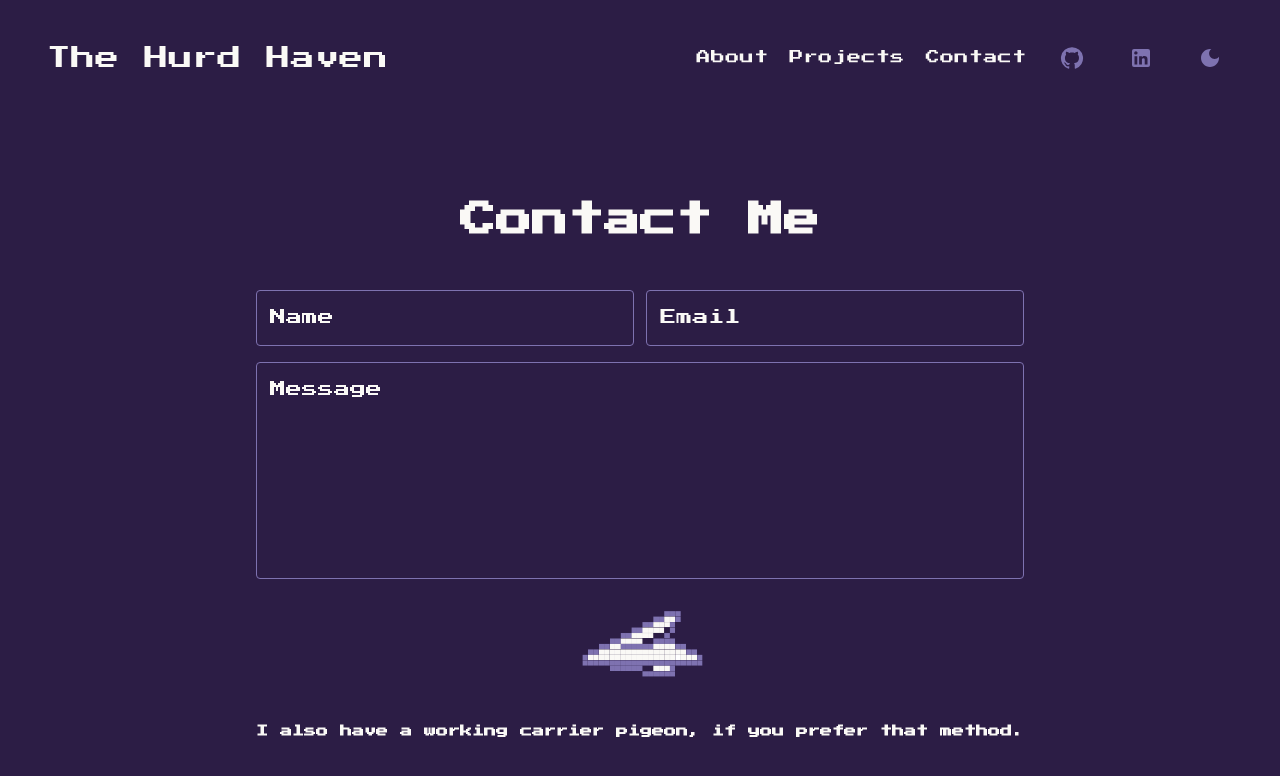
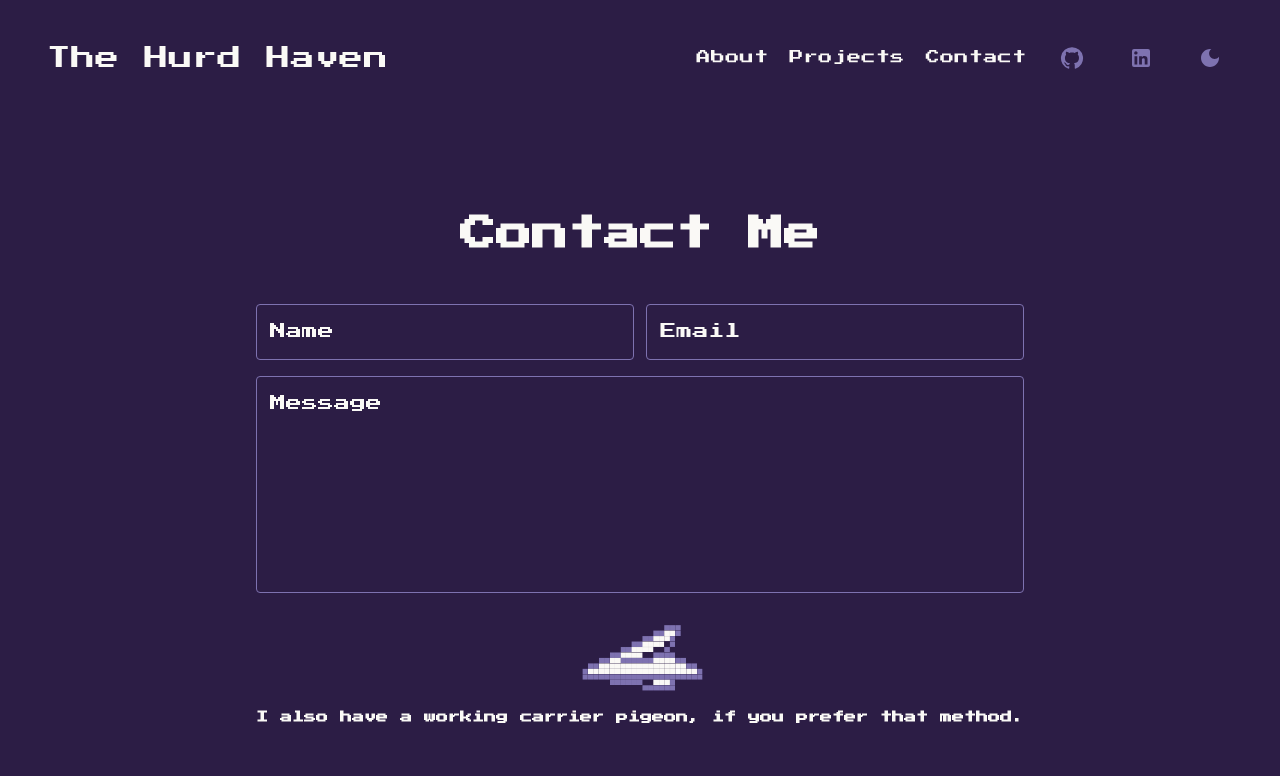
Before and after one commit to J-Henny/Portfolio, a React (Create React App) app in the folder frontend/: page /contact in a window 1280 px wide. Shown: the top 776 px of the page. Built offline with nearby package versions, Linux system fonts and the light colour scheme.

Commit message:
contact fixes

```diff
--- a/frontend/src/pages/Contact.js
+++ b/frontend/src/pages/Contact.js
@@ -189,7 +189,7 @@ const Contact = ({isNight, isMobile}) => {
 
                 </Box>
               </Box>
-              <h3 className="font-link" style={{lineHeight: isMobile ? '1.5vh' : '2vh', fontSize: isMobile ? '10px' : '12px', textAlign: 'center', marginTop: isMobile ? '2vh' : '5vh', color: '#faf9f6'}}>I also have a working carrier pigeon, if you prefer that method.</h3>
+              <h3 className="font-link" style={{lineHeight: isMobile ? '1.5vh' : '2vh', fontSize: isMobile ? '10px' : '12px', textAlign: 'center',  color: '#faf9f6'}}>I also have a working carrier pigeon, if you prefer that method.</h3>
 
             </form>
           </Box>
```
Also changed, not shown: 1 other file (tests, documents, lock files or other folders).
